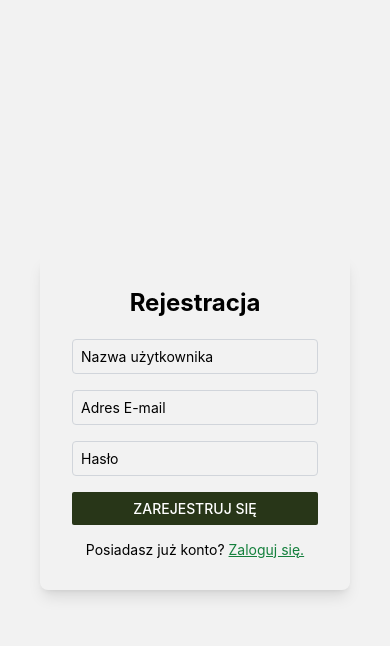
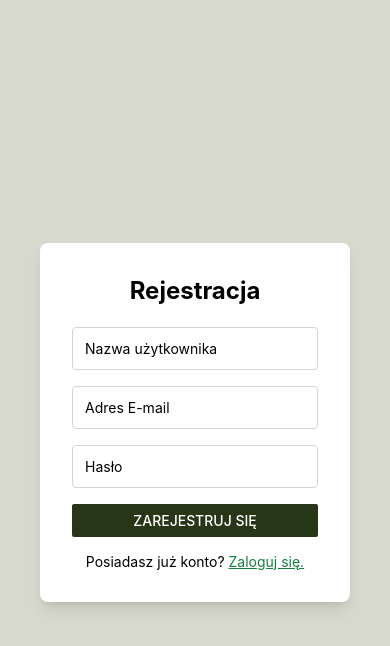
Before and after one commit to kibolApp/KebabMobile, a React Native app: screen /AuthPage in a window 390 px wide. Both pictures are taken after a click on the element "Zarejestruj się.". Shown: the top 646 px of the page. Built offline with nearby package versions, Linux system fonts and the light colour scheme.

Commit message:
small-changes

```diff
--- a/components/Login.js
+++ b/components/Login.js
@@ -4,15 +4,15 @@ import { View, Text, TextInput, Button } from 'react-native';
 export default function Login({ toggleForm }) {
   return (
     <View className="flex-1 justify-center p-5">
-      <View className="rounded-lg p-6 shadow-lg">
+      <View className="bg-white rounded-lg p-8 shadow-lg">
         <Text className="text-2xl font-bold text-center mb-5">Logowanie</Text>
         <TextInput
-          className="p-2 border border-gray-300 rounded mb-4"
+          className="p-3 border border-gray-300 rounded mb-4"
           placeholder="Adres E-mail"
           keyboardType="email-address"
         />
         <TextInput
-          className="p-2 border border-gray-300 rounded mb-4"
+          className="p-3 border border-gray-300 rounded mb-4"
           placeholder="Hasło"
           secureTextEntry
         />
--- a/components/Register.js
+++ b/components/Register.js
@@ -4,19 +4,19 @@ import { View, Text, TextInput, Button } from 'react-native';
 export default function Register({ toggleForm }) {
   return (
     <View className="flex-1 justify-center p-5">
-      <View className="rounded-lg p-8 shadow-lg">
+      <View className="bg-white rounded-lg p-8 shadow-lg">
         <Text className="text-2xl font-bold text-center mb-5">Rejestracja</Text>
         <TextInput
-          className="p-2 border border-gray-300 rounded mb-4"
+          className="p-3 border border-gray-300 rounded mb-4"
           placeholder="Nazwa użytkownika"
         />
         <TextInput
-          className="p-2 border border-gray-300 rounded mb-4"
+          className="p-3 border border-gray-300 rounded mb-4"
           placeholder="Adres E-mail"
           keyboardType="email-address"
         />
         <TextInput
-          className="p-2 border border-gray-300 rounded mb-4"
+          className="p-3 border border-gray-300 rounded mb-4"
           placeholder="Hasło"
           secureTextEntry
         />
--- a/screens/AuthPage.js
+++ b/screens/AuthPage.js
@@ -11,7 +11,7 @@ export default function AuthPage() {
   };
 
   return (
-    <View className="flex-1 justify-center p-5">
+    <View className="flex-1 justify-center p-5 bg-[#D8D9CE]">
       {isSignUp ? (
         <Register toggleForm={toggleForm} />
       ) : (
--- a/tailwind.config.js
+++ b/tailwind.config.js
@@ -1,8 +1,8 @@
 module.exports = {
   content: [
-    "./App.{js,jsx,ts,tsx}",
-    "./screens/**/*.{js,jsx,ts,tsx}",
-    "./components/**/*.{js,jsx,ts,tsx}",
+    './App.{js,jsx,ts,tsx}',
+    './screens/**/*.{js,jsx,ts,tsx}',
+    './components/**/*.{js,jsx,ts,tsx}',
   ],
   theme: {
     extend: {},
```
